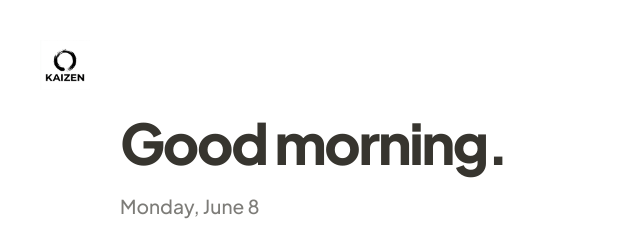
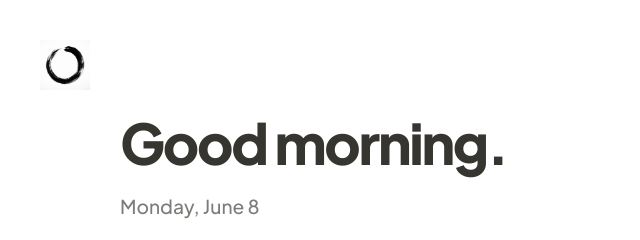
Before and after one commit to 1ambadal/BORG, a plain HTML site: page static/index.html in a window 1280 px wide. Shown: the top 240 px of the page, 0-640 px from the left. Drawn offline with nearby package versions, Linux system fonts and the light colour scheme; no server answers.

Commit message:
initial commit

```diff
--- a/static/index.html
+++ b/static/index.html
@@ -18,7 +18,7 @@
 
 <body>
     <a href="index.html" class="corner-logo">
-        <img src="logo.png" alt="BORG" style="height: 100%; width: auto;">
+        <img src="favicon.png" alt="BORG" style="height: 100%; width: auto;">
     </a>
 
     <div class="command-center">
```
Also changed, not shown: static/logo.png (deleted).
